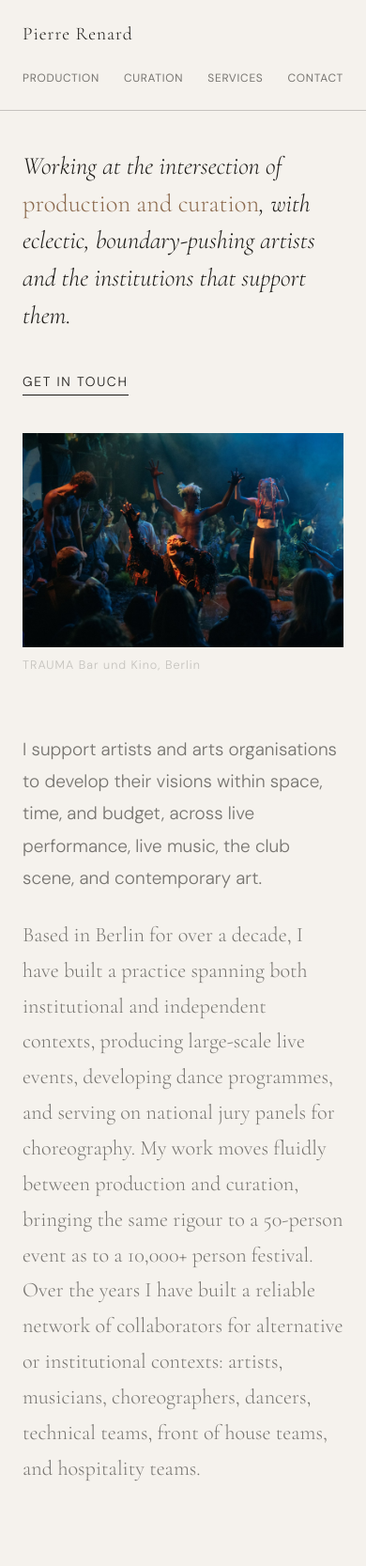
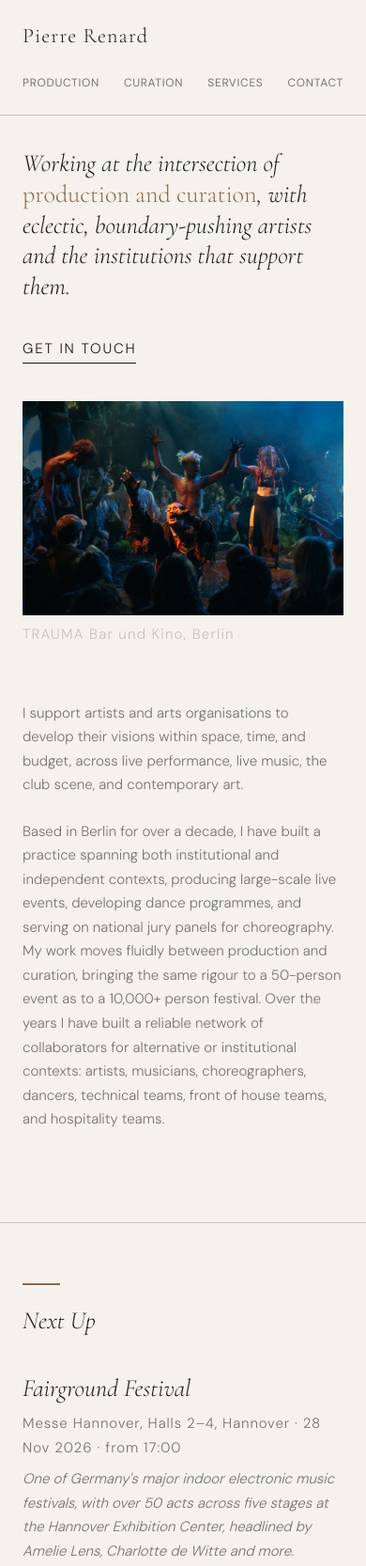
Before and after one commit to pierrerenardrenard/renardrenard-site, a plain HTML site: page docs/index.html in a window 390 px wide. Shown: the top 1667 px of the page at 94% size. Drawn offline with nearby package versions, Linux system fonts and the light colour scheme.

Commit message:
Light page titles, bigger name, home: 2 fonts 2 sizes

```diff
--- a/docs/index.html
+++ b/docs/index.html
@@ -25,7 +25,7 @@ html{scroll-behavior:smooth}
 body{background:var(--bg);color:var(--ink);font-family:var(--sans);font-weight:300;font-size:1.1859rem;line-height:1.7;min-height:100vh;overflow-x:hidden}
 
 nav{position:fixed;top:0;left:0;right:0;z-index:100;display:flex;justify-content:space-between;align-items:center;padding:1.5rem 4rem;background:var(--bg);border-bottom:0.5px solid var(--ink-faint)}
-.nav-name{font-family:var(--serif);font-size:clamp(1.210rem,1.133rem + 0.331vw,1.430rem);font-weight:300;letter-spacing:0.05em;color:var(--ink);text-decoration:none;cursor:pointer}
+.nav-name{font-family:var(--serif);font-size:clamp(1.375rem,1.155rem + 0.939vw,2.000rem);font-weight:300;letter-spacing:0.05em;color:var(--ink);text-decoration:none;cursor:pointer}
 .nav-links{display:flex;gap:2rem;list-style:none}
 .nav-links a{font-size:0.8697rem;font-weight:400;letter-spacing:0.12em;text-transform:uppercase;color:var(--ink-muted);text-decoration:none;transition:color 0.2s;cursor:pointer}
 .nav-links a:hover,.nav-links a.active{color:var(--ink)}
@@ -135,7 +135,7 @@ section{padding:6rem 4rem}
 
 /* INNER PAGES */
 .page-header{padding:4rem 4rem 2rem;border-bottom:0.5px solid var(--ink-faint)}
-.page-header-title{font-family:var(--sans);font-size:clamp(2.125rem,1.289rem + 3.568vw,4.500rem);font-weight:400;letter-spacing:0.1em;text-transform:uppercase;line-height:1.05;color:var(--ink-muted)}
+.page-header-title{font-family:var(--sans);font-size:clamp(2.125rem,1.289rem + 3.568vw,4.500rem);font-weight:300;letter-spacing:0.1em;text-transform:uppercase;line-height:1.05;color:var(--ink-muted)}
 .back-link{display:inline-block;font-size:0.8697rem;letter-spacing:0.12em;text-transform:uppercase;color:var(--ink-muted);text-decoration:none;margin-bottom:1.5rem;transition:color 0.2s;cursor:pointer}
 .back-link:hover{color:var(--ink)}
 .view-all-link{font-size:0.8697rem;padding:0.6rem 1.2rem}
@@ -199,6 +199,12 @@ footer{padding-left:var(--gutter);padding-right:var(--gutter)}
   .hero-meta-item span:last-child{text-align:right}
 }
 @media(max-width:400px){.nav-links a{letter-spacing:0.06em;font-size:0.7475rem}.nav-links{gap:0.25rem}.client-logo-text{font-size:0.8050rem;letter-spacing:0.04em;word-break:break-word}}
+/* HOME: two typefaces (serif titles / sans text), two sizes */
+#page-home .hero-tagline-text,#page-home .section-title,#page-home .coming-up-title,#page-home .project-title,#page-home .contact-heading{font-family:var(--serif);font-size:clamp(1.625rem,1.317rem + 1.315vw,2.500rem);font-weight:300;font-style:italic;line-height:1.25;letter-spacing:0}
+#page-home .hero-bio,#page-home .hero-about,#page-home .hero-cta,#page-home .coming-up-context,#page-home .coming-up-subtitle,#page-home .coming-up-role,#page-home .project-context,#page-home .project-subtitle,#page-home .project-includes,#page-home .project-role,#page-home .client-logo-text,#page-home .client-logo-type,#page-home .contact-sub,#page-home .contact-note,#page-home .contact-mailto,#page-home .social-link,#page-home .social-link-label,#page-home .btn,#page-home .ticket-link,#page-home .view-all-link,#page-home .footer-text,#page-home .footer-link{font-family:var(--sans);font-size:clamp(0.938rem,0.893rem + 0.188vw,1.062rem);line-height:1.7}
+#page-home .hero-about{font-weight:300;color:var(--ink-muted)}
+#page-home figcaption,#page-home p[style*="font-size"]{font-size:clamp(0.938rem,0.893rem + 0.188vw,1.062rem) !important}
+#page-home .section-title{margin-bottom:2rem}
 </style>
 </head>
 <body>
```
